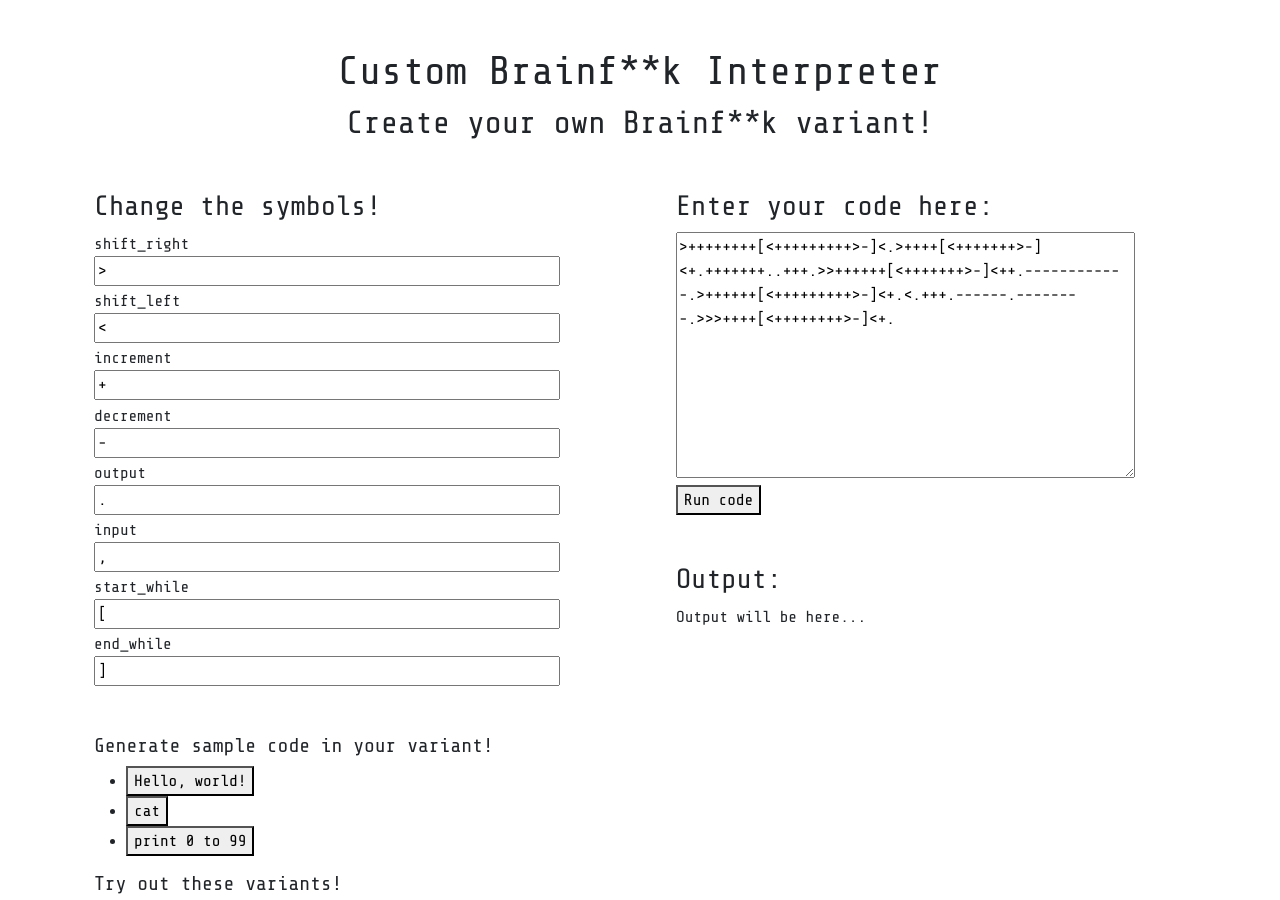
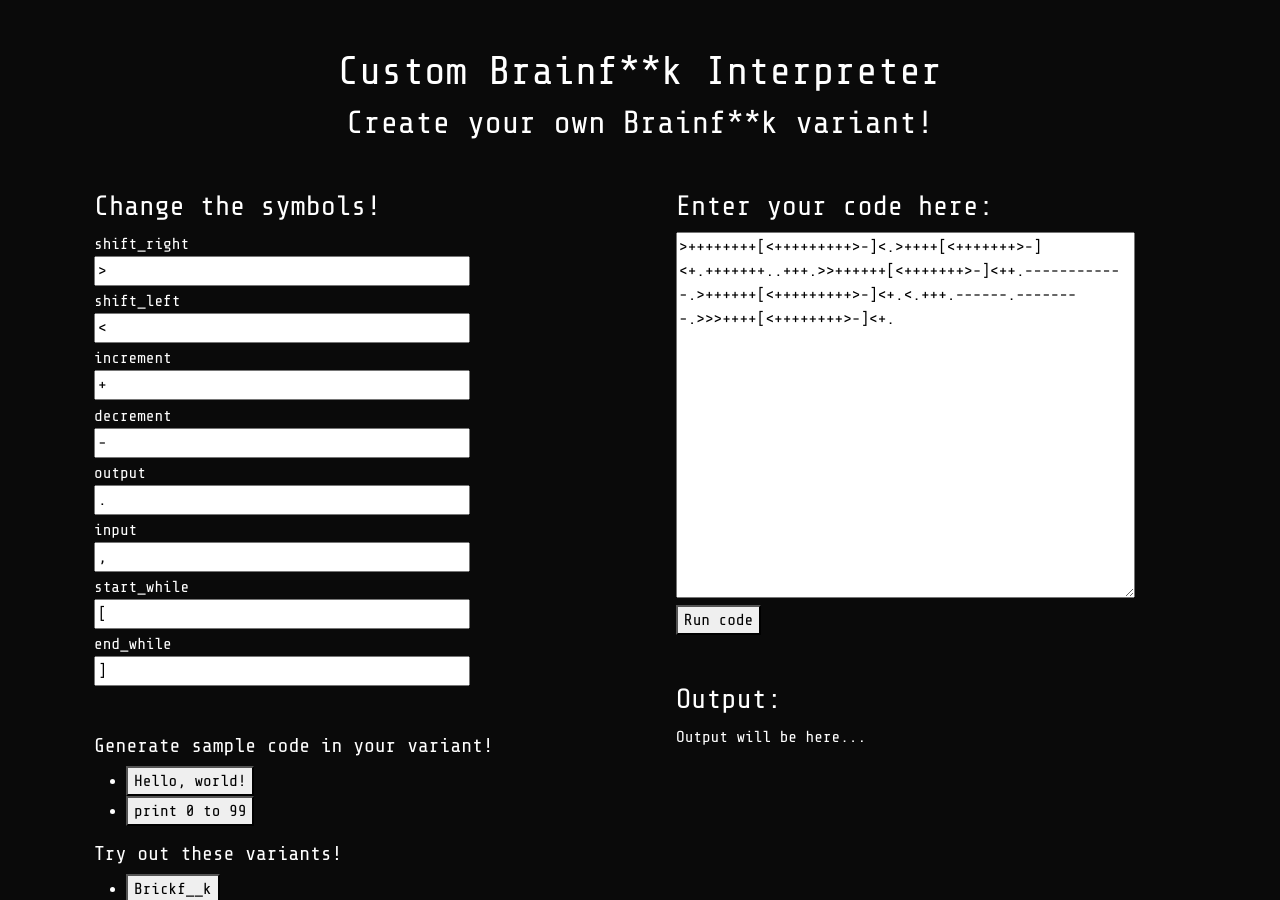
Before and after one commit to brainuser5705/custom-bf-interpreter, a React (Create React App) app: page / in a window 1280 px wide. Shown: the top 900 px of the page. Built offline with nearby package versions, Linux system fonts and the light colour scheme.

Commit message:
ui upgrade?

```diff
--- a/public/index.html
+++ b/public/index.html
@@ -44,5 +44,7 @@
       To create a production bundle, use `npm run build` or `yarn build`.
     -->
     <script src="https://cdn.jsdelivr.net/npm/bootstrap@5.3.0-alpha1/dist/js/bootstrap.bundle.min.js" integrity="sha384-w76AqPfDkMBDXo30jS1Sgez6pr3x5MlQ1ZAGC+nuZB+EYdgRZgiwxhTBTkF7CXvN" crossorigin="anonymous"></script>
+    <script src="https://cdn.jsdelivr.net/npm/@popperjs/core@2.11.6/dist/umd/popper.min.js" integrity="sha384-oBqDVmMz9ATKxIep9tiCxS/Z9fNfEXiDAYTujMAeBAsjFuCZSmKbSSUnQlmh/jp3" crossorigin="anonymous"></script>
+<script src="https://cdn.jsdelivr.net/npm/bootstrap@5.3.0-alpha1/dist/js/bootstrap.min.js" integrity="sha384-mQ93GR66B00ZXjt0YO5KlohRA5SY2XofN4zfuZxLkoj1gXtW8ANNCe9d5Y3eG5eD" crossorigin="anonymous"></script>
   </body>
 </html>
--- a/src/App.css
+++ b/src/App.css
@@ -37,8 +37,11 @@
   }
 } */
 
-#root, .App{
+
+html, #root, .App{
   font-family: 'Share Tech Mono', monospace;
+  background-color: rgb(10, 10, 10);
+  color: white;
 }
 
 #heading-container {
@@ -65,5 +68,14 @@ textarea{
 }
 
 .invalid-symbol-field{
-  background-color: red;
+  background-color: rgb(205, 138, 138);
 }
+
+.symbol-field-label{
+
+}
+
+.symbol-field-label:hover{
+  color: rgb(98, 152, 199);
+  cursor: pointer;
+}
--- a/src/App.js
+++ b/src/App.js
@@ -77,6 +77,11 @@ function App() {
     setCode(newCode);
   }
 
+  function loadSampleVariant(variant){
+    setSymbols(variant);
+    loadSampleCode(helloWorld);
+  }
+
   return (
       <div className="App">
 
@@ -102,7 +107,6 @@ function App() {
                   <h5>Generate sample code in your variant!</h5>
                   <ul>
                     <li><button onClick={() => loadSampleCode(helloWorld)}>Hello, world!</button></li>
-                    <li><button onClick={() => loadSampleCode(cat)}>cat</button></li>
                     <li><button onClick={() => loadSampleCode(print0to99)}>print 0 to 99</button></li>
                   </ul>
                 </div>
@@ -110,8 +114,8 @@ function App() {
                 <div className="column">
                   <h5>Try out these variants!</h5>
                   <ul>
-                    <li><button onClick={() => setSymbols(brickf__k)}>Brickf__k</button></li>
-                    <li><button onClick={() => setSymbols(ook)}>Ook!</button></li>
+                    <li><button onClick={() => loadSampleVariant(brickf__k)}>Brickf__k</button></li>
+                    <li><button onClick={() => loadSampleVariant(ook)}>Ook!</button></li>
                   </ul>
                 </div>
 
@@ -126,7 +130,7 @@ function App() {
               <textarea
                 value={code}
                 onChange={e => setCode(e.target.value)}
-                rows={10}
+                rows={15}
                 placeholder={"Enter your code here..."}
               ></textarea>
               <br />
--- a/src/components/SymbolField.js
+++ b/src/components/SymbolField.js
@@ -2,6 +2,16 @@ import { useContext, useState } from "react";
 import { SymbolContext } from "../App";
 import '../App.css';
 
+const symbolDescriptions = {
+    "shift_right": "Move pointer to the right",
+    "shift_left": "Move pointer to the left",
+    "increment": "Increment memory cell at pointer",
+    "decrement": "Decrement memory cell at pointer",
+    "output": "Output ASCII character at cell where pointer is",
+    "input": "Input a character and store ASCII value in cell where pointer is",
+    "start_while": "Jump past the matching ] if cell at pointer is 0",
+    "end_while": "Jump back to matching [ if cell at pointer is not 0"
+}
 
 function SymbolField(props){
 
@@ -12,7 +22,12 @@ function SymbolField(props){
 
     return (
         <div className="symbol-field">
-            <div className="symbol-field-label">{symbolName}</div>
+            <div
+                className="symbol-field-label"
+                data-bs-toggle="tooltip"
+                data-bs-placement="right"
+                title={symbolDescriptions[symbolName]}
+            >{symbolName}</div>
             <input
                 type="text"
                 value={symbols[symbolName]}
@@ -28,7 +43,7 @@ function SymbolField(props){
                     }
 
                 }}
-                size="50"
+                size="40"
                 className={`align-right ${invalid ? "invalid-symbol-field" : ""}`}
             />
         </div>
```
